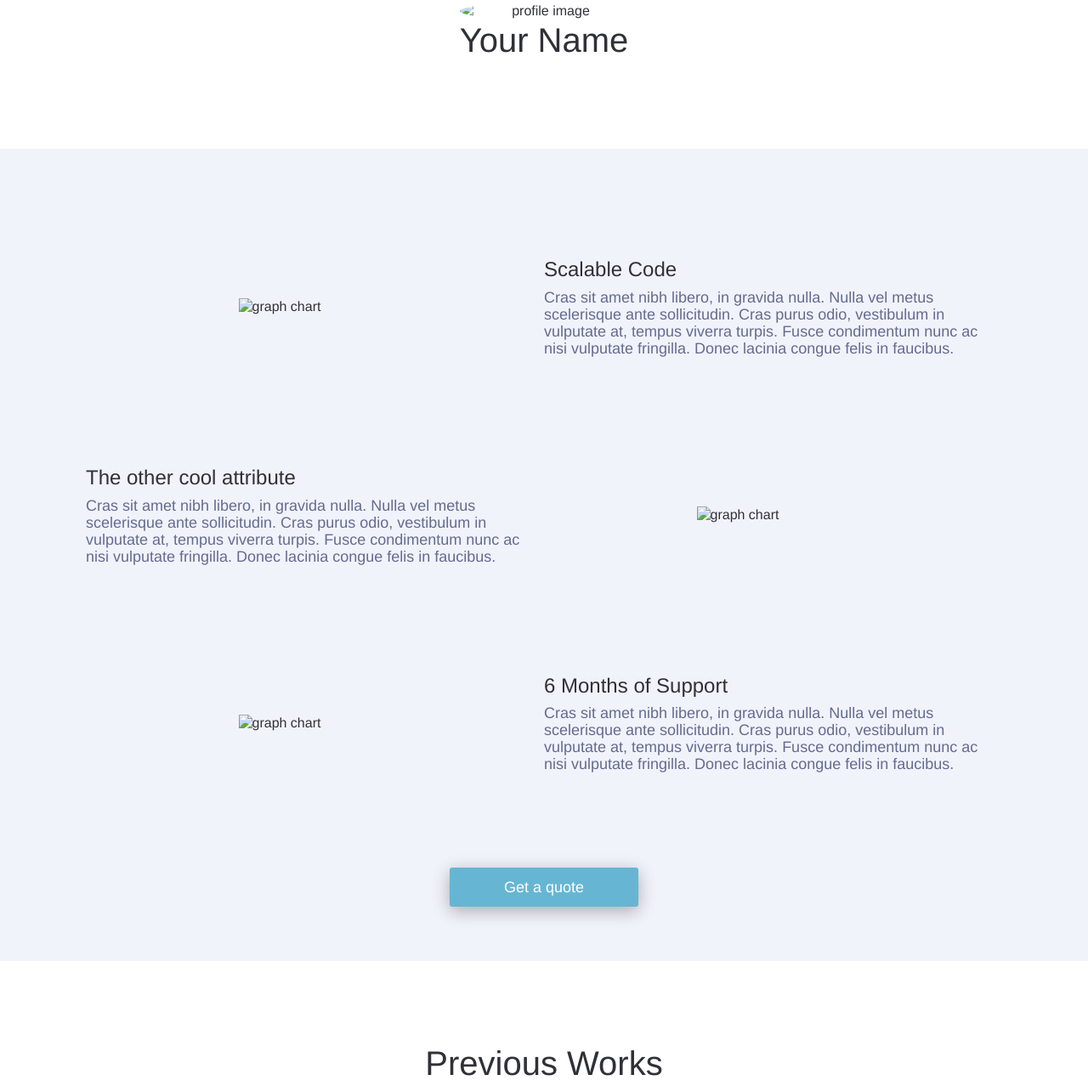
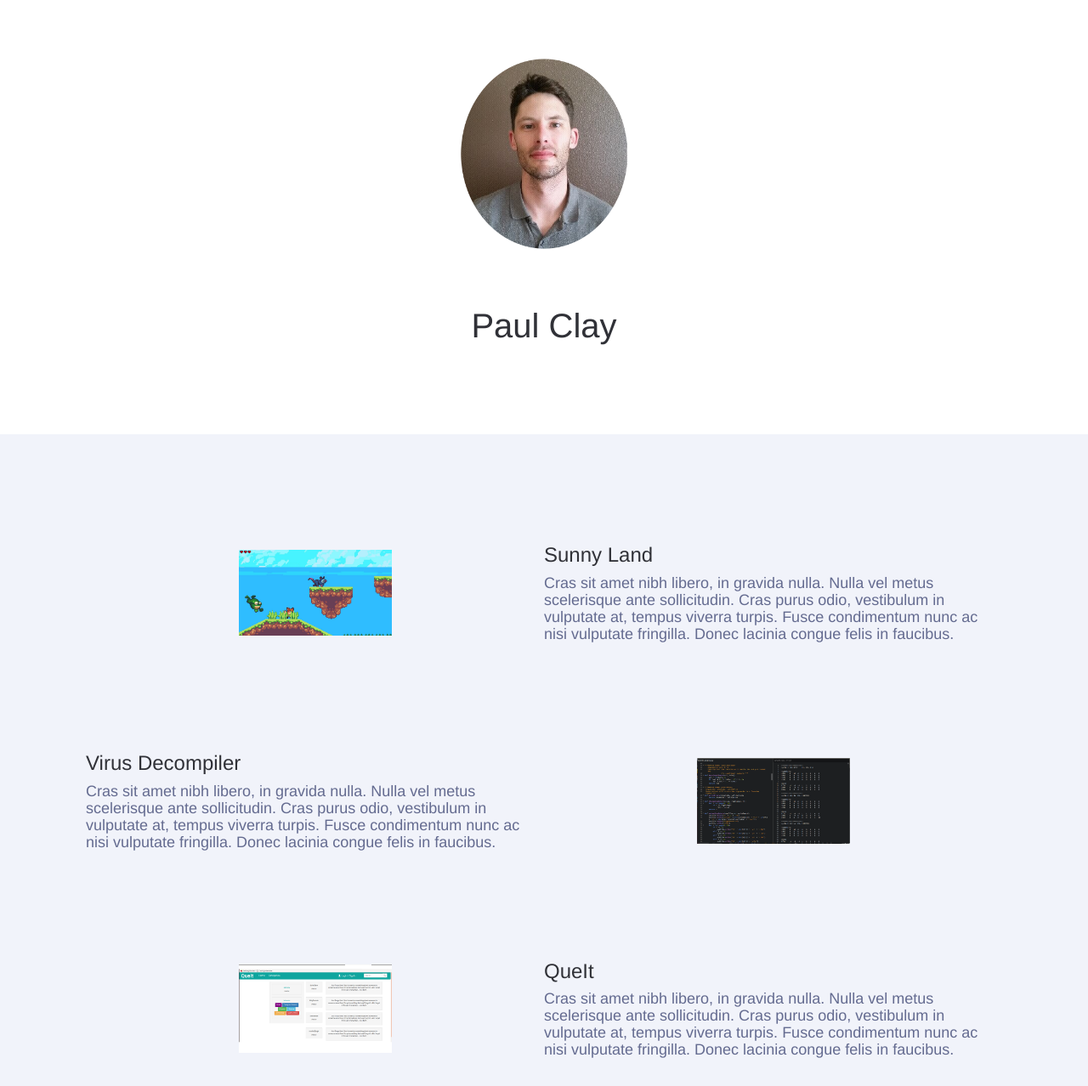
Before and after one commit to pcaly626/Portfolio, a plain HTML site: page index.html in a window 1280 px wide. Shown: the part 149-1427 px from the top of the page at 85% size. Drawn offline with nearby package versions, Linux system fonts and the light colour scheme; a script that the page names is missing.

Commit message:
Added pictures

```diff
--- a/index.html
+++ b/index.html
@@ -22,8 +22,8 @@
 
 <header>
   <div class="headshot-wrapper">
-    <img class="headshot" src="assets/profile_image.png" alt="profile image">
-    <h1>Your Name</h1>
+    <img class="headshot" src="pictures/me.png" alt="profile image">
+    <h1>Paul Clay</h1>
   </div>
 </header>
 
@@ -31,10 +31,10 @@
   <div class="container">
     <div class="media-object">
       <div class="icon-left">
-        <img class="icon" src="assets/graph_lines.svg" alt="graph chart">
+        <img class="icon" src="pictures/sunnyland2.jpg" alt="graph chart">
       </div>
       <div class="blurb-wrapper-right">
-        <h3 class="blurb-header">Scalable Code</h3>
+        <h3 class="blurb-header">Sunny Land</h3>
         <div class="blurb-info">
           Cras sit amet nibh libero, in gravida nulla. Nulla vel metus scelerisque ante sollicitudin. Cras purus odio,
           vestibulum in vulputate at, tempus viverra turpis. Fusce condimentum nunc ac nisi vulputate fringilla. Donec
@@ -44,10 +44,10 @@
     </div>
     <div class="media-object">
       <div class="icon-right">
-        <img class="icon" src="assets/pie_chart.svg" alt="graph chart">
+        <img class="icon" src="pictures/decompiler.png" alt="graph chart">
       </div>
       <div class="blurb-wrapper-left">
-        <h3 class="blurb-header">The other cool attribute</h3>
+        <h3 class="blurb-header">Virus Decompiler</h3>
         <div class="blurb-info">
           Cras sit amet nibh libero, in gravida nulla. Nulla vel metus scelerisque ante sollicitudin. Cras purus odio,
           vestibulum in vulputate at, tempus viverra turpis. Fusce condimentum nunc ac nisi vulputate fringilla. Donec
@@ -57,10 +57,10 @@
     </div>
     <div class="media-object">
       <div class="icon-left">
-        <img class="icon" src="assets/assistant_icon.svg" alt="graph chart">
+        <img class="icon" src="pictures/QueIt.png" alt="graph chart">
       </div>
       <div class="blurb-wrapper-right">
-        <h3 class="blurb-header">6 Months of Support</h3>
+        <h3 class="blurb-header">QueIt</h3>
         <div class="blurb-info">
           Cras sit amet nibh libero, in gravida nulla. Nulla vel metus scelerisque ante sollicitudin. Cras purus odio,
           vestibulum in vulputate at, tempus viverra turpis. Fusce condimentum nunc ac nisi vulputate fringilla. Donec
```
